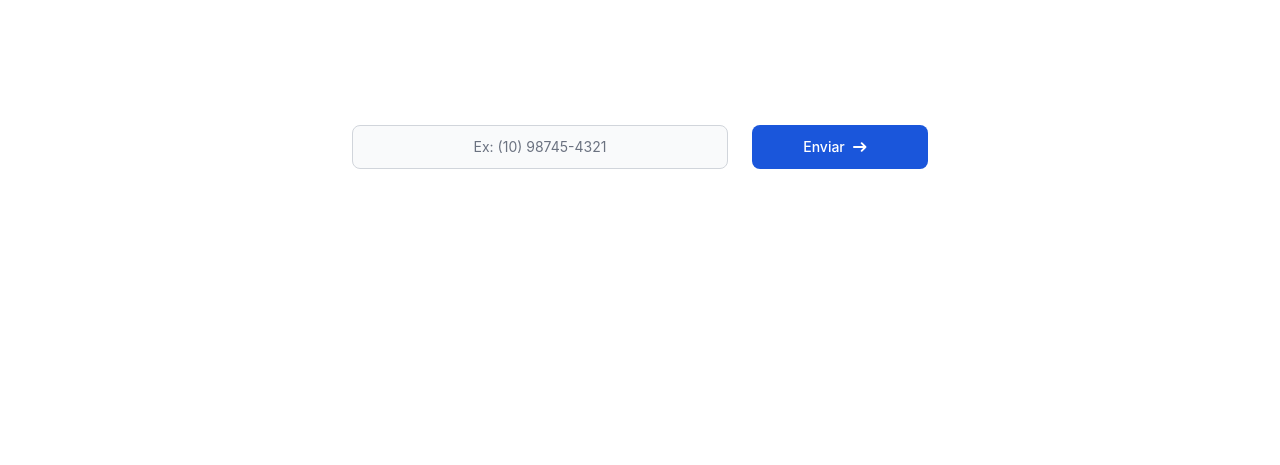
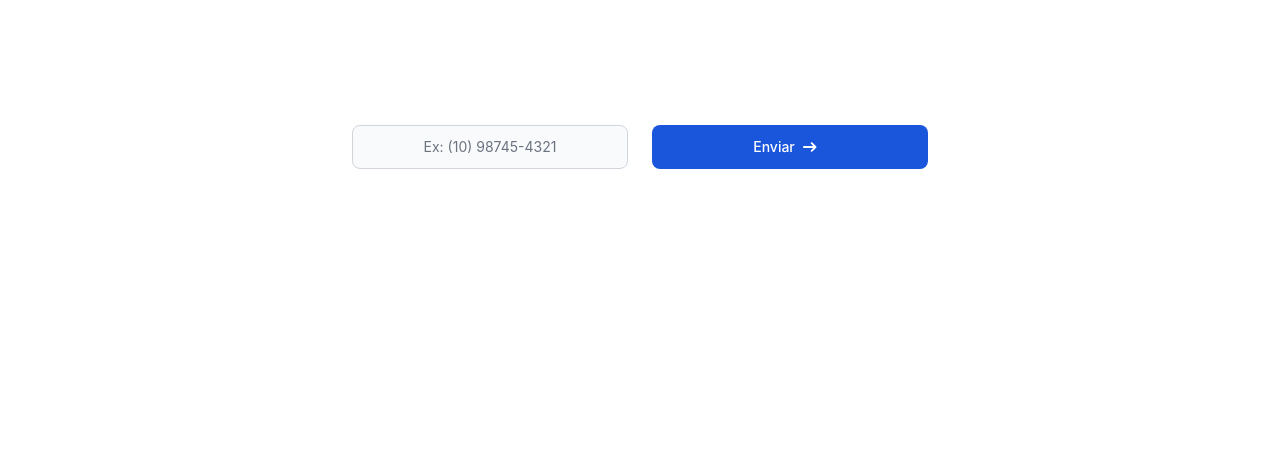
Before and after one commit to ChamaNoZap/ChamaNoZap, a plain HTML site: page index.html in a window 1280 px wide. Shown: the part 335-800 px from the top of the page. Drawn offline with nearby package versions, Linux system fonts and the light colour scheme.

Commit message:
Update index.html

```diff
--- a/index.html
+++ b/index.html
@@ -53,12 +53,10 @@
             <h1 class="mb-4 text-4xl font-extrabold tracking-tight leading-none text-gray-900 md:text-5xl lg:text-6xl dark:text-white">Digite o número de telefone com DDD.</h1>
             <p class="mb-8 text-lg font-normal text-gray-500 lg:text-xl sm:px-16 lg:px-48 dark:text-gray-400">App desenvolvido para facilitar o usuário a enviar mensagem via WhatsApp sem precisar ADD um novo número na lista de contatos.</p>
 
-            <form class="py-8 px-4 h-4/5 w-full bg-white dark:bg-gray-900 py-8 text-center :py-16">
-                <div class="grid gap-6 mx-auto max-w-xl text-center lg:py-16 mb-6 md:grid-cols-3">
-                    <input maxlength="15" type="text" id="phone" placeholder="Ex: (10) 98745-4321" class="error1 inline-flex justify-center items-center text-center bg-gray-50 col-span-2 border border-gray-300 text-gray-900 text-sm rounded-lg focus:ring-blue-500 focus:border-blue-500 block p-2.5 dark:bg-gray-700 dark:border-gray-600 dark:placeholder-gray-400 dark:text-white dark:focus:ring-blue-500 dark:focus:border-blue-500" onkeyup="handleKeyPress(event)">
-
-
-                    <button onclick="openWhatsAppWeb()" type="button" class="send-button flex flex-row gap-2 justify-center items-center text-center text-white bg-blue-700 hover:bg-blue-800 focus:ring-4 focus:outline-none focus:ring-blue-300 font-medium rounded-lg text-sm w-full sm:w-auto px-5 py-2.5 text-center dark:bg-blue-600 dark:hover:bg-blue-700 dark:focus:ring-blue-800">
+            <form class="py-8 px-4 h-4/5 w-full bg-white dark:bg-gray-900 py-8 text-center py-16">
+                <div class="grid gap-6 mx-auto max-w-xl text-center lg:py-16 mb-6 sm:grid-cols-1 md:grid-cols-2">
+                    <input maxlength="15" type="text" id="phone" placeholder="Ex: (10) 98745-4321" class="sm:col-span-1 md:col-span-2 error1 inline-flex justify-center items-center text-center bg-gray-50 order border-gray-300 text-gray-900 text-sm rounded-lg focus:ring-blue-500 focus:border-blue-500 block p-2.5 dark:bg-gray-700 dark:border-gray-600 dark:placeholder-gray-400 dark:text-white dark:focus:ring-blue-500 dark:focus:border-blue-500" onkeyup="handleKeyPress(event)">
+                    <button onclick="openWhatsAppWeb()" type="button" class="sm:col-span-1 md:col-span-1 send-button flex flex-row gap-2 justify-center items-center text-center text-white bg-blue-700 hover:bg-blue-800 focus:ring-4 focus:outline-none focus:ring-blue-300 font-medium rounded-lg text-sm w-full sm:w-auto px-5 py-2.5 text-center dark:bg-blue-600 dark:hover:bg-blue-700 dark:focus:ring-blue-800">
                         <h1>Enviar</h1>
                         <svg class="w-6 h-6 text-white dark:text-white text-base" aria-hidden="true" xmlns="http://www.w3.org/2000/svg" fill="none" viewBox="0 0 25 10">
                             <path stroke="currentColor" stroke-linecap="round" stroke-linejoin="round" stroke-width="2" d="M1 5h12m0 0L9 1m4 4L9 9"/>
@@ -130,6 +128,7 @@
                     </div>
                 </div>
             </div>
+        </div>
         <hr class="my-6 border-gray-200 sm:mx-auto dark:border-gray-700 lg:my-8" />
         <div class="sm:flex sm:items-center sm:justify-between">
             <span class="text-sm text-gray-500 sm:text-center dark:text-gray-400">© 2023 <a href="https://zappfy.github.io/" class="hover:underline">Zappfy</a>. All Rights Reserved.
```
Lines whose indentation alone changed are shown as unchanged.
